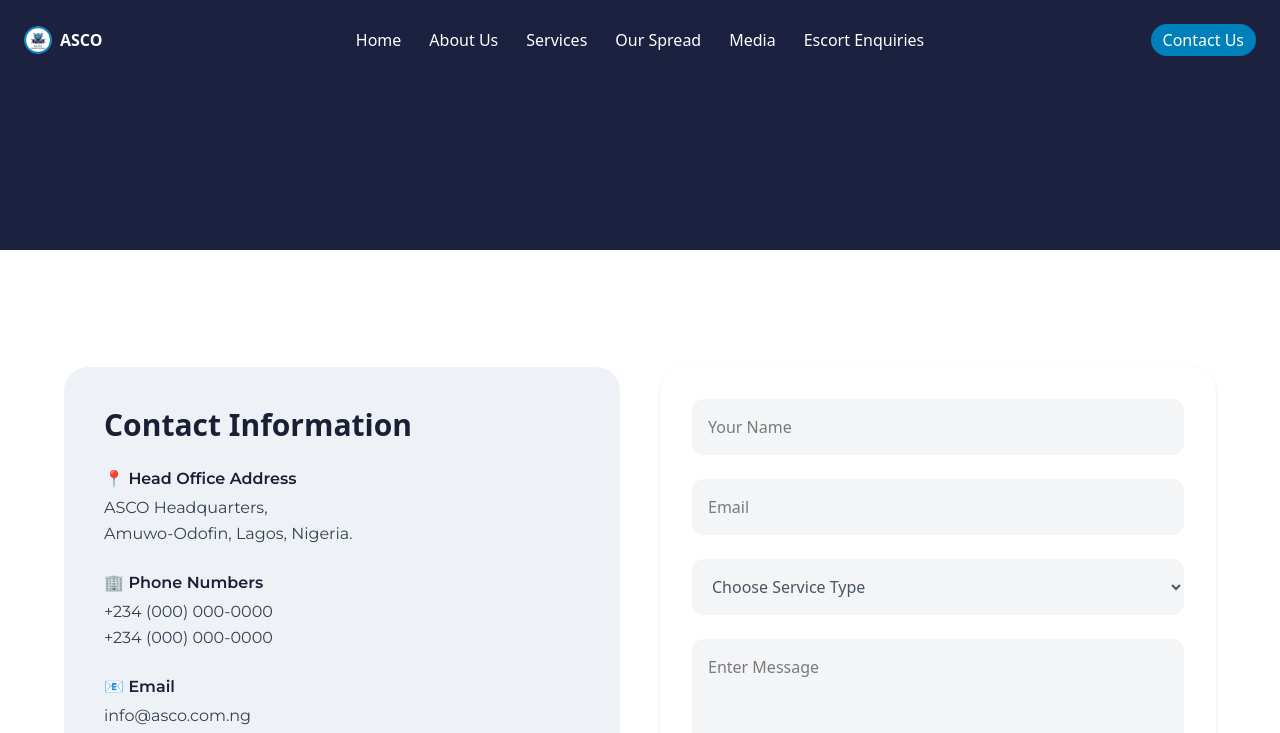
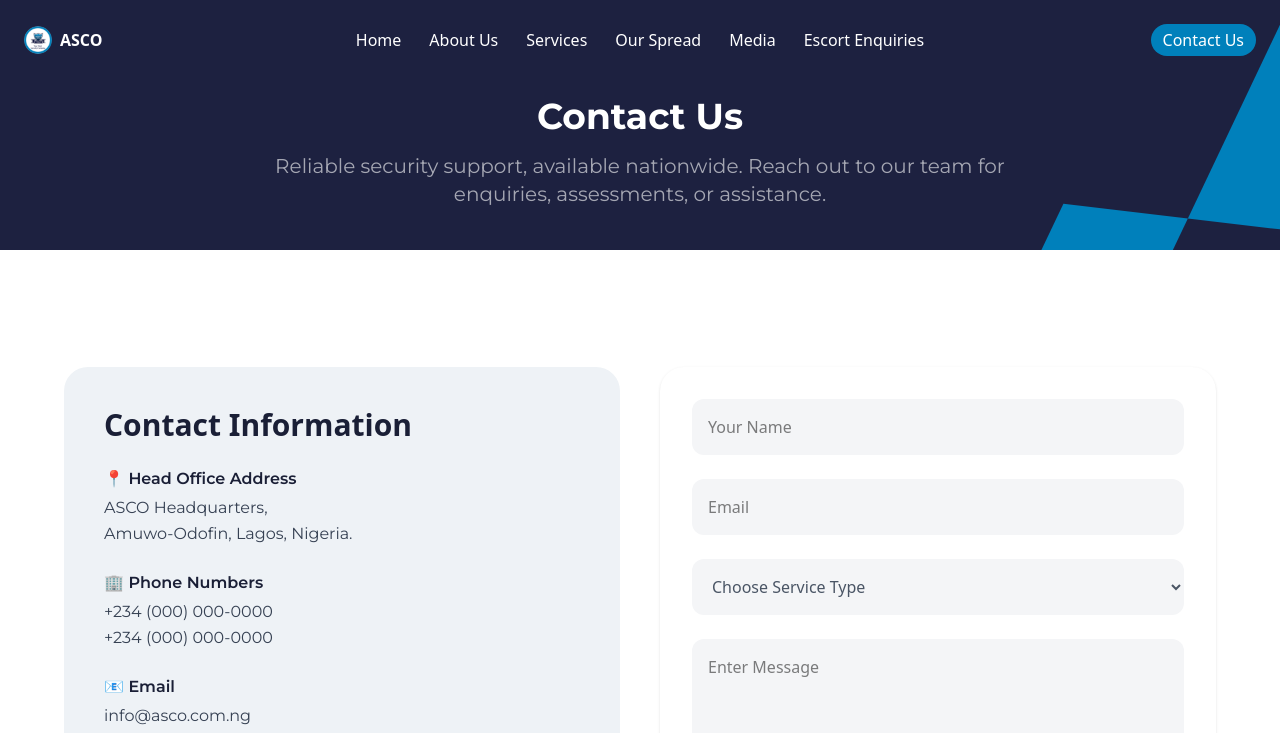
Before and after one commit to enduranceighobue/ASCO, a React (Vite) app: page /contactus in a window 1280 px wide. Shown: the top 733 px of the page. Built offline with nearby package versions, Linux system fonts and the light colour scheme; a web font is replaced by a local one.

Commit message:
features:update

```diff
--- a/src/components/About.jsx
+++ b/src/components/About.jsx
@@ -5,12 +5,14 @@ import Mission from "./Mission";
 import { Wheat } from "lucide-react";
 import WhatWeDoSwiper from "./WhatWeDoSwiper";
 // import HeroSection from "./HeroSection";
+import AboutHero from "./AboutHero";
 
 const About = () => {
   return (
     <>
       <div className="">
         {/* <HeroSection/> */}
+        <AboutHero/>
         <WhoWeAre />
         <Mission />
         <WhatWeDoSwiper />
--- /dev/null
+++ b/src/components/ContactHero.jsx
@@ -0,0 +1,26 @@
+import React from "react";
+import aboutbg from "../assets/aboutbg.svg";
+
+export default function ContactHero() {
+  return (
+    <section className="relative w-full md:h-[250px] overflow-hidden bg-[#1D2140]">
+      {/* BACKGROUND IMAGE + OVERLAY */}
+      <div className="absolute   h-full  " />
+      <img
+        src={aboutbg}
+        alt=""
+        className="absolute -right-10   object-cover w-100 h-100 "
+      />
+      <div />
+
+      {/* HERO CONTENT */}
+      <div className="relative z-30 max-w-6xl mx-auto px-6 text-center pt-16 md:pt-24 pb-6">
+        <h1 className=" md:text-4xl font-bold text-white mb-4">Contact Us</h1>
+        <p className="text-white  md:text-xl max-w-3xl mx-auto opacity-60">
+          Reliable security support, available nationwide. Reach out to our team
+          for enquiries, assessments, or assistance.
+        </p>
+      </div>
+    </section>
+  );
+}
--- a/src/components/ContactUs.jsx
+++ b/src/components/ContactUs.jsx
@@ -1,11 +1,11 @@
 import React from "react";
 import googlemap from "../assets/google.png";
-import AboutHero from './AboutHero';
+import ContactHero from "./ContactHero";
 
 const ContactUs = () => {
   return (
     <>
-    <AboutHero/>
+      <ContactHero />
 
       <div className="min-h-screen w-full bg-white flex justify-center items-center py-16 px-6">
         <div className="w-full max-w-6xl grid grid-cols-1 md:grid-cols-2 gap-10">
--- a/src/components/Escort.jsx
+++ b/src/components/Escort.jsx
@@ -12,7 +12,7 @@ const Escort = () => {
           <div className="w-full mx-auto container flex flex-col gap-6 ">
             {/* Top Image */}
 
-            <div className="container w-[90%] mx-auto py-16 space-y-4">
+            <div className="container w-[90%] mx-auto py-10 space-y-3">
               <h1 className="md:text-4xl font-bold text-center ">
                 Training & Operations Room.
               </h1>
@@ -20,11 +20,11 @@ const Escort = () => {
                 Our officers undergo continuous training.
               </p>
             </div>
-            <div className="w-full ">
+            <div className="w-full  ">
               <img
                 src={escort}
                 alt="Top"
-                className="w-full h-auto object-cover rounded-lg"
+                className="w-full h-auto object-cover rounded-lg "
               />
             </div>
           </div>
--- a/src/components/EscortHero.jsx
+++ b/src/components/EscortHero.jsx
@@ -3,7 +3,7 @@ import aboutbg from "../assets/aboutbg.svg";
 
 export default function EscortHero() {
     return (
-        <section className="relative w-full md:h-[300px] overflow-hidden bg-[#1D2140]">
+        <section className="relative w-full md:h-[270px] overflow-hidden bg-[#1D2140]">
             {/* BACKGROUND IMAGE + OVERLAY */}
             <div className="absolute   h-full  " />
             <img
--- a/src/components/MediaHero.jsx
+++ b/src/components/MediaHero.jsx
@@ -19,7 +19,7 @@ export default function MediaHero() {
 
       {/* HERO CONTENT */}
       <div className="relative z-30 max-w-6xl mx-auto px-6 text-center pt-16 md:pt-24 pb-6">
-       <h1 className="text-3xl md:text-5xl font-bold text-white mb-4">
+       <h1 className=" md:text-4xl font-bold text-white mb-4">
         Media & Gallery
        </h1>
         <p className="text-white text-lg md:text-xl max-w-3xl mx-auto opacity-60">
--- a/src/components/ServiceHero.jsx
+++ b/src/components/ServiceHero.jsx
@@ -4,7 +4,7 @@ import aboutbg from "../assets/aboutbg.svg";
 
 export default function ServiceHero() {
   return (
-    <section className="relative w-full md:h-[350px] overflow-hidden bg-[#1D2140]">
+    <section className="relative w-full md:h-[320px] overflow-hidden bg-[#1D2140]">
       {/* BACKGROUND IMAGE + OVERLAY */}
       <div className="absolute   h-full  " />
       <img
@@ -16,7 +16,7 @@ export default function ServiceHero() {
 
       {/* HERO CONTENT */}
       <div className="relative z-30 max-w-6xl mx-auto px-6 text-center pt-16 md:pt-24 pb-6">
-        <h1 className="text-3xl md:text-5xl font-bold text-white mb-4">
+        <h1 className=" md:text-4xl font-bold text-white mb-4">
           Our Security Services
         </h1>
         <p className="text-white  md:text-xl max-w-3xl mx-auto opacity-60">
--- a/src/components/SpreadHero.jsx
+++ b/src/components/SpreadHero.jsx
@@ -4,7 +4,7 @@ import aboutbg from "../assets/aboutbg.svg";
 
 export default function ServiceHero() {
   return (
-    <section className="relative w-full md:h-[300px] overflow-hidden bg-[#1D2140]">
+    <section className="relative w-full md:h-[270px] overflow-hidden bg-[#1D2140]">
       {/* BACKGROUND IMAGE + OVERLAY */}
       <div className="absolute   h-full  " />
       <img
@@ -16,7 +16,7 @@ export default function ServiceHero() {
 
       {/* HERO CONTENT */}
       <div className="relative z-30 max-w-6xl mx-auto px-6 text-center pt-16 md:pt-24 pb-6">
-        <h1 className="text-3xl md:text-5xl font-bold text-white mb-4">
+        <h1 className="md:text-4xl font-bold text-white mb-4">
           Our Spread
         </h1>
         <p className="text-white  md:text-xl max-w-3xl mx-auto opacity-60">
```
